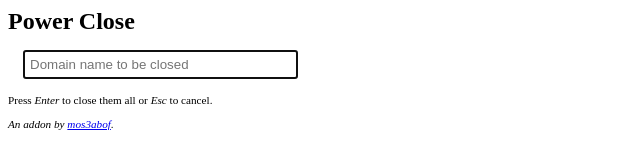
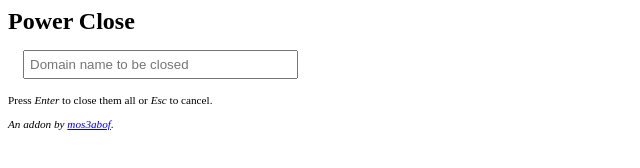
Before and after one commit to mos3abof/power-close, a website: page data/text-entry.html in a window 1280 px wide. Shown: the whole page, without its empty margins (0-640 px from the left). Drawn offline with Linux system fonts and the light colour scheme.

Commit message:
Removed a failed attempt at putting focus on text box on load

```diff
--- a/data/text-entry.html
+++ b/data/text-entry.html
@@ -3,13 +3,6 @@
     <link href="panel.css" type="text/css" rel="stylesheet">
 </head>
 <body>
-	<script type="text/javascript">
-		window.onload = function(){
-  			var edit_box = document.getElementById ('edit-box');
-	  		edit_box.focus ();
-			edit_box.select ();
-		}
-	</script>
 	<h2>Power Close</h2>
     <input type="text" placeholder="Domain name to be closed" id="edit-box">
     <span class="footer-message">
```
